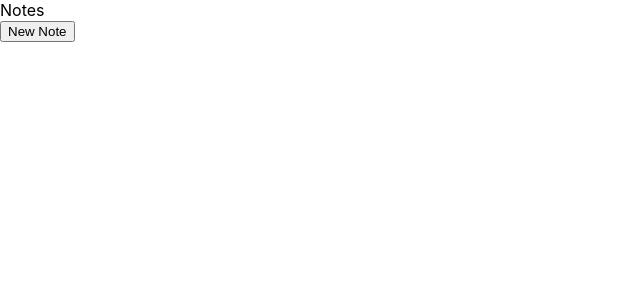
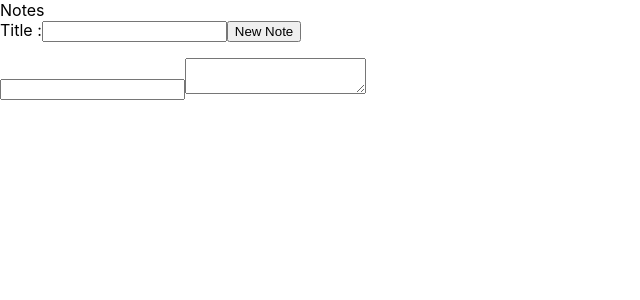
Before and after one commit to Ricocotam/note-taking, a React (Create React App) app: page / in a window 1280 px wide. Shown: the top 300 px of the page, without its empty margins (0-640 px from the left). Built offline with nearby package versions, Linux system fonts and the light colour scheme.

Commit message:
dump for reddit

```diff
--- a/src/App.js
+++ b/src/App.js
@@ -1,16 +1,90 @@
-import React from 'react';
+import React, { Component } from 'react';
 //import './App.css';
-import { ListNote } from './components/Note.js'
+import { ListNote, NewNote, EmptyNote, Note } from './components/Note.js'
 
-function App() {
+class App extends Component {
+  constructor(props) {
+    super(props)
+    this.state = {
+      list_note: {},
+      selected_note: ""
+    }
+
+    this.handleNewNote = this.handleNewNote.bind(this)
+    this.handleClickNote = this.handleClickNote.bind(this)
+    this.handleTitleChange = this.handleTitleChange.bind(this)
+    this.handleTextChange = this.handleTextChange.bind(this)
+  }
+
+  handleNewNote(event) {
+    const noteId = `note-${Object.keys(this.state.list_note).length}`
+    const note = {id: noteId, title: event.target.value, text: ""}
+    var newnote = {}
+    newnote[noteId] = note
+    this.setState({list_note: Object.assign({}, this.state.list_note, newnote)})
+    event.preventDefault()
+  }
+
+  handleClickNote(event) {
+    this.setState({selected_note: event.target.id})
+    console.log("changed state")
+  }
+
+  handleTitleChange(event) {
+    const newTitle = event.target.value
+    this.setState({title: newTitle})
+  }
+
+  handleTextChange(event) {
+      const newText = event.target.value
+      this.setState({text: newText})
+  }
+
+  render() {
+    const notes = Object.entries(this.state.list_note).map(([id, props], i) => (
+      <Note
+        title={props.title}
+        text={props.text}
+        data-testid={id}
+        id={id}
+        onClick={this.handleClickNote}
+        onTitleChange={this.handleTitleChange}
+        onTextChange={this.handleTextChange}
+      />
+    ))
+
+    console.log("rendering")
+    console.log(this.state)
+    var displayedNote = null
+    if (this.state.selected_note in this.state.list_note) {
+      console.log("new note")
+      console.log(this.state.selected_note)
+      const noteId = this.state.selected_note
+      const noteProps = this.state.list_note[noteId]
+      displayedNote = <Note
+        title={noteProps.title}
+        text={noteProps.text}
+        data-testid={noteId}
+        id={noteId}
+        onTitleChange={this.handleTitleChange}
+        onTextChange={this.handleTextChange}
+      />
+      console.log(displayedNote)
+    } else {
+      displayedNote = <EmptyNote />
+    }
+
     return (
       <div className="App">
         <header className="App-header">
           Notes
         </header>
-    <ListNote />
+        <NewNote onSubmit={this.handleNewNote}/>
+        <ListNote notes={notes}/>
+        {displayedNote}
       </div>
-  );
+    )
   }
+};
 
 export default App;
--- a/src/components/Note.js
+++ b/src/components/Note.js
@@ -1,69 +1,80 @@
 import React, { Component } from 'react';
+//import "./Notes.css"
+
 
 class ListNote extends Component {
+    render() {
+        const list = this.props.notes.map(note => (
+            <li id={note.props.id} key={note.props.id}>
+                {note}
+            </li>
+        ))
+
+        return (
+            <div className="ListNote">
+                <ul>{list}</ul>
+            </div>
+        )
+    }
+}
+
+
+class NewNote extends Component {
     constructor(props) {
-        super(props);
+        super(props)
         this.state = {
-            notes: [],
-         }
+            value: ""
+        }
+
+        this.handleChange = this.handleChange.bind(this)
+        this.handleSubmit = this.handleSubmit.bind(this)
     }
 
-    newNote() {
-        console.log(this)
-        const noteId = `note-${this.state.notes.length}`
-        const note = <Note data-testid={noteId} id={noteId} />
-        this.setState({notes: this.state.notes.concat(note)})
+    handleChange(event) {
+        this.setState({value: event.target.value});
+    }
+
+    handleSubmit(event) {
+        event.target.value = this.state.value
+        this.setState({value: ""})
+        this.props.onSubmit(event)
     }
 
     render() {
-        const list = this.state.notes.map(note => (
-            <li key={note.props.id}>{note}</li>
-        ))
+        return (
+            <form onSubmit={this.handleSubmit} className="NewNote">
+                <label>Title :
+                    <input type="text" value={this.state.value} onChange={this.handleChange} />
+                </label>
+                <input type="submit" value="New Note" />
+            </form>
+        );
+    }
+}
 
+
+
+class Note extends Component {
+    render() {
+        const titleId = `${this.props.id}.title`
+        const textId = `${this.props.id}.text`
         return (
-            <div>
-                <button data-testid="newNote" id="new_note" onClick={() => this.newNote()}>New Note</button>
-                <ul>
-                    {list}
-                </ul>
+            <div className="Note" id={this.props.id} data-testid={this.props["data-testid"]} onClick={this.props.onClick}>
+                <input className="title" data-testid={titleId} id={titleId} defaultValue={this.props.title} onChange={this.props.handleTitleChange} />
+                <textarea className="text" data-testid={textId} id={textId} defaultValue={this.props.text} onChange={this.props.handleTextChange}/>
             </div>
         );
     }
 }
 
-
-class Note extends Component {
-    constructor(props) {
-        super(props);
-        this.state = {
-            title: "",
-            text: "",
-         }
-    }
-
-    handleTitleChange(event) {
-        const newTitle = event.target.value
-        this.setState({title: newTitle})
-    }
-
-    handleTextChange(event) {
-        const newText = event.target.value
-        this.setState({text: newText})
-    }
-
-    render() {
-        const titleId = `${this.props.id}.title`
-        const textId = `${this.props.id}.text`
-        return (
-            <div data-testid={this.props["data-testid"]} >
-                <textarea className="title" data-testid={titleId} id={titleId} defaultValue={this.state.title} onChange={(event) => this.handleTitleChange(event)} />
-                <textarea className="text" data-testid={textId} id={textId} defaultValue={this.state.text} onChange={(event) => this.handleTextChange(event)}/>
-            </div>
-         );
-    }
+// Prevent from modifying the note
+function EmptyNote(props){
+    return <Note />
 }
 
 export {
     Note,
     ListNote,
+    NewNote,
+    EmptyNote,
 }
--- /dev/null
+++ b/src/components/Notes.css
@@ -0,0 +1,33 @@
+.Note {
+    background-color: red;
+    width: 80%;
+    float: right;
+    display: flexbox;
+    flex-direction: column;
+}
+
+.ListNote {
+    width: 20%;
+    float: left;
+}
+
+.ListNote ul li {
+    background-color: green;
+}
+
+.ListNote .Note {
+    width: 100%;
+    background-color: yellow;
+    border-width: 10px;
+    border-color: black;
+    border: medium solid black;
+}
+
+.ListNote .Note .title {
+    width: 100%;
+    height: 100%;
+}
+
+.ListNote .Note .text {
+    visibility: hidden;
+}
--- a/src/index.js
+++ b/src/index.js
@@ -4,8 +4,8 @@ import './index.css';
 import App from './App';
 
 ReactDOM.render(
-  <React.StrictMode>
+  <>
     <App />
-  </React.StrictMode>,
+  </>,
   document.getElementById('root')
 );
```
Lines whose indentation alone changed are shown as unchanged.
